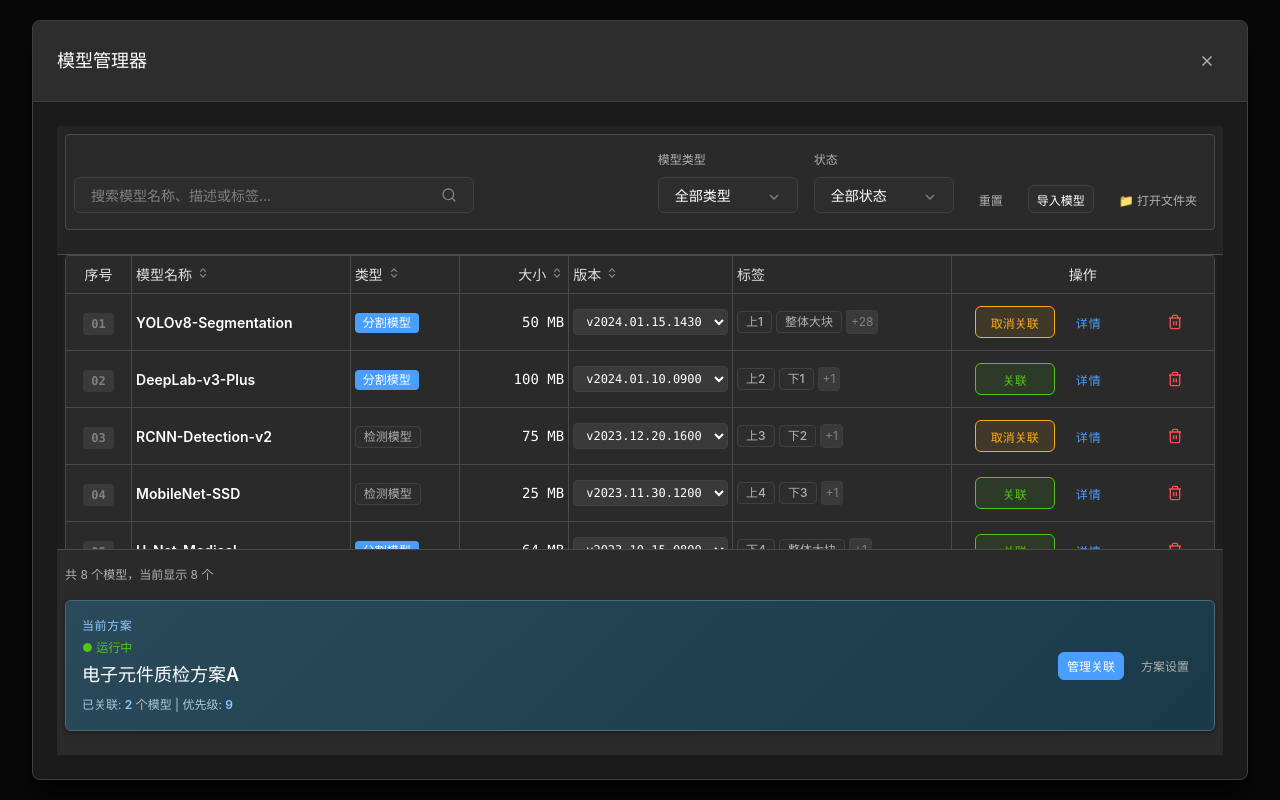
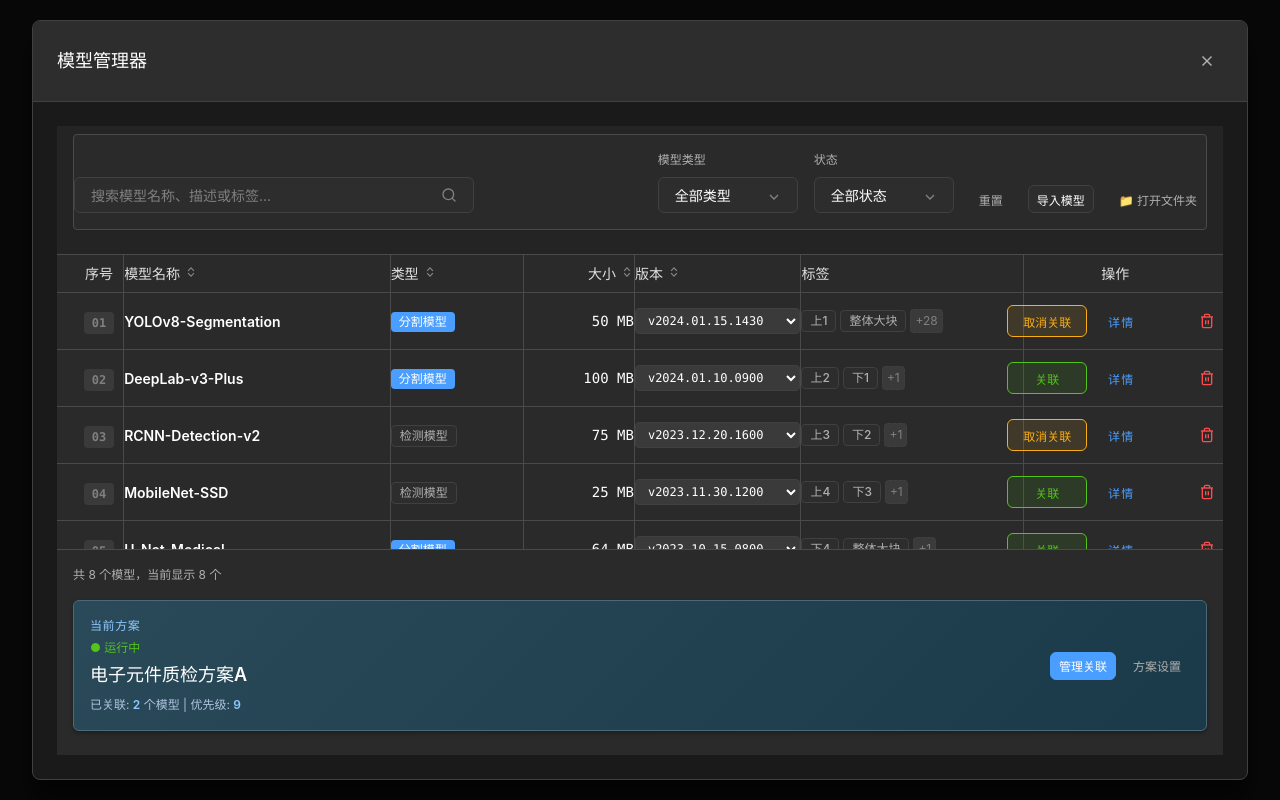
Before and after one commit to PykeW/Model-package-manager, a React (Vite) app: page / in a window 1280 px wide. Built offline with nearby package versions, Linux system fonts and the light colour scheme.

Commit message:
feat：优化模型管理和表格组件样式，新增可调整列宽的表格功能，提升用户交互体验

```diff
--- a/src/components/ModelManager/ModelFilter.module.css
+++ b/src/components/ModelManager/ModelFilter.module.css
@@ -6,7 +6,7 @@
   display: flex;
   align-items: end;
   gap: var(--spacing-md);
-  padding: var(--spacing-md) var(--spacing-sm);
+  padding: var(--spacing-md) 0;
   background-color: #2a2a2a;
   border: 1px solid #4a4a4a;
   border-radius: 4px;
--- a/src/components/ModelManager/ModelManager.module.css
+++ b/src/components/ModelManager/ModelManager.module.css
@@ -58,14 +58,14 @@
 
 .filterSection {
   flex-shrink: 0;
-  padding: var(--spacing-sm) var(--spacing-sm);
+  padding: var(--spacing-sm) var(--spacing-md);
   background-color: #242424;
   border-bottom: 1px solid #4a4a4a;
 }
 
 .tableSection {
   flex: 1;
-  padding: 0 var(--spacing-sm);
+  padding: 0;
   overflow: hidden;
   display: flex;
   flex-direction: column;
@@ -84,7 +84,7 @@
   flex-shrink: 0;
   background-color: #2a2a2a;
   border-top: 1px solid #4a4a4a;
-  padding: var(--spacing-md) var(--spacing-sm);
+  padding: var(--spacing-md);
 }
 
 .modelCount {
--- a/src/components/ModelTable/ModelTable.tsx
+++ b/src/components/ModelTable/ModelTable.tsx
@@ -45,7 +45,7 @@ export const ModelTable: React.FC<ModelTableProps> = ({
     {
       key: 'index',
       label: '序号',
-      width: '60px',
+      width: '6%',
       align: 'center',
       render: (_, __, index) => (
         <span className={styles.indexCell}>
@@ -57,10 +57,10 @@ export const ModelTable: React.FC<ModelTableProps> = ({
       key: 'name',
       label: '模型名称',
       sortable: true,
-      width: '200px',
-      render: (value: string, model: Model) => (
+      width: '24%',
+      render: (value: unknown, model: Model) => (
         <div className={styles.nameCell}>
-          <span className={styles.modelName}>{value}</span>
+          <span className={styles.modelName}>{String(value)}</span>
           <button
             className={styles.editButton}
             onClick={(e) => {
@@ -82,11 +82,11 @@ export const ModelTable: React.FC<ModelTableProps> = ({
       key: 'type',
       label: '类型',
       sortable: true,
-      width: '100px',
-      render: (value) => (
+      width: '12%',
+      render: (value: unknown) => (
         <Tag
-          label={value === 'segmentation' ? '分割模型' : '检测模型'}
-          color={value === 'segmentation' ? 'primary' : 'secondary'}
+          label={String(value) === 'segmentation' ? '分割模型' : '检测模型'}
+          color={String(value) === 'segmentation' ? 'primary' : 'secondary'}
         />
       )
     },
@@ -95,9 +95,9 @@ export const ModelTable: React.FC<ModelTableProps> = ({
       key: 'size',
       label: '大小',
       sortable: true,
-      width: '100px',
+      width: '10%',
       align: 'right',
-      render: (_, model) => (
+      render: (_, model: Model) => (
         <span className={styles.sizeCell}>
           {formatFileSize(model.metadata.size)}
         </span>
@@ -107,46 +107,52 @@ export const ModelTable: React.FC<ModelTableProps> = ({
       key: 'version',
       label: '版本',
       sortable: true,
-      width: '150px',
-      render: (value) => (
+      width: '15%',
+      render: (value: unknown) => {
+        const versionValue = String(value);
+        return (
           <div className={styles.versionCell}>
             <select
               className={styles.versionSelect}
-            value={value}
+              value={versionValue}
               onChange={(e) => console.log('Version changed:', e.target.value)}
             >
-            <option value={value}>{value}</option>
+              <option value={versionValue}>{versionValue}</option>
               {/* 这里可以添加其他版本选项 */}
             </select>
           </div>
-      )
+        );
+      }
     },
     {
       key: 'tags',
       label: '标签',
-      width: '200px',
-      render: (value: string[]) => (
+      width: '20%',
+      render: (value: unknown) => {
+        const tags = Array.isArray(value) ? value : [];
+        return (
           <div className={styles.tagsCell}>
-          {value.slice(0, 2).map((tag, index) => (
+            {tags.slice(0, 2).map((tag, index) => (
               <Tag
                 key={index}
-              label={tag}
+                label={String(tag)}
                 color="secondary"
                 className={styles.tag}
               />
             ))}
-          {value.length > 2 && (
+            {tags.length > 2 && (
               <span className={styles.moreTagsIndicator}>
-              +{value.length - 2}
+                +{tags.length - 2}
               </span>
             )}
           </div>
-      )
+        );
+      }
     },
     {
       key: 'actions',
       label: '操作',
-      width: '180px',
+      width: '18%',
       align: 'center',
       render: (_, model) => (
         <div className={styles.actionsCell}>
@@ -252,7 +258,7 @@ export const ModelTable: React.FC<ModelTableProps> = ({
   // 增强表格列，添加排序处理
   const enhancedColumns = columns.map(column => ({
     ...column,
-    render: column.render || ((value: any) => value),
+    render: column.render || ((value: unknown) => String(value)),
     onClick: column.sortable ? () => handleSort(column) : undefined
   }));
 
--- /dev/null
+++ b/src/components/UI/Table/ResizableTable.module.css
@@ -0,0 +1,88 @@
+/**
+ * ResizableTable组件样式 - 可拖动调整列宽的表格
+ */
+
+.resizableTableContainer {
+  position: relative;
+  width: 100%;
+}
+
+.headerCell {
+  position: relative;
+  display: flex;
+  align-items: center;
+  width: 100%;
+  height: 100%;
+}
+
+.headerLabel {
+  flex: 1;
+  overflow: hidden;
+  text-overflow: ellipsis;
+  white-space: nowrap;
+}
+
+.resizeHandle {
+  position: absolute;
+  right: 0;
+  top: 0;
+  bottom: 0;
+  width: 4px;
+  cursor: col-resize;
+  background-color: transparent;
+  border-right: 1px solid #4a4a4a;
+  transition: background-color 0.2s ease;
+  z-index: 1;
+}
+
+.resizeHandle:hover {
+  background-color: #4a9eff;
+  border-right-color: #4a9eff;
+}
+
+.resizeHandle:active {
+  background-color: #4a9eff;
+  border-right-color: #4a9eff;
+}
+
+/* 拖拽时的全局样式 */
+body.resizing {
+  cursor: col-resize !important;
+  user-select: none !important;
+}
+
+body.resizing * {
+  cursor: col-resize !important;
+  user-select: none !important;
+}
+
+/* 确保表格列正确调整大小 */
+.resizableTableContainer table {
+  table-layout: fixed;
+  width: 100%;
+}
+
+.resizableTableContainer th,
+.resizableTableContainer td {
+  overflow: hidden;
+  text-overflow: ellipsis;
+  white-space: nowrap;
+  position: relative;
+}
+
+/* 响应式设计 */
+@media (max-width: 768px) {
+  .resizeHandle {
+    width: 6px;
+  }
+}
+
+/* 防止拖拽时文本选择 */
+.resizableTableContainer.resizing {
+  user-select: none;
+}
+
+.resizableTableContainer.resizing th,
+.resizableTableContainer.resizing td {
+  user-select: none;
+}
--- a/src/components/UI/Table/Table.module.css
+++ b/src/components/UI/Table/Table.module.css
@@ -5,8 +5,6 @@
 .tableWrapper {
   position: relative;
   overflow: auto;
-  border: 1px solid #4a4a4a;
-  border-radius: 4px;
   background-color: #2a2a2a;
 }
 
@@ -14,6 +12,7 @@
   width: 100%;
   border-collapse: collapse;
   font-size: var(--font-sm);
+  table-layout: fixed;
 }
 
 .tableHeader {
@@ -24,7 +23,7 @@
 }
 
 .tableHeaderCell {
-  padding: var(--spacing-sm) var(--spacing-xs);
+  padding: var(--spacing-sm) 0;
   text-align: left;
   font-weight: var(--font-semibold);
   color: #e0e0e0;
@@ -32,10 +31,51 @@
   border-right: 1px solid #4a4a4a;
   white-space: nowrap;
   user-select: none;
+  position: relative;
+}
+
+.tableHeaderCell:first-child {
+  padding-left: calc(var(--spacing-md) + 2px);
 }
 
 .tableHeaderCell:last-child {
+  padding-right: var(--spacing-md);
   border-right: none;
+}
+
+/* 列宽调整拖拽条 */
+.resizeHandle {
+  position: absolute;
+  right: 0;
+  top: 0;
+  bottom: 0;
+  width: 4px;
+  cursor: col-resize;
+  background-color: transparent;
+  transition: background-color 0.2s ease;
+  z-index: 10;
+}
+
+.resizeHandle:hover {
+  background-color: #4a9eff;
+}
+
+.resizeHandle:active {
+  background-color: #4a9eff;
+}
+
+/* 隐藏最后一列的拖拽条 */
+.tableHeaderCell:last-child .resizeHandle {
+  display: none;
+}
+
+/* 拖拽时的样式 */
+.table.resizing {
+  user-select: none;
+}
+
+.table.resizing * {
+  user-select: none;
 }
 
 .sortable {
@@ -88,14 +128,19 @@
 }
 
 .tableCell {
-  padding: var(--spacing-sm) var(--spacing-xs);
+  padding: var(--spacing-sm) 0;
   color: #b0b0b0;
   border-bottom: 1px solid #4a4a4a;
   border-right: 1px solid #4a4a4a;
   vertical-align: middle;
 }
 
+.tableCell:first-child {
+  padding-left: calc(var(--spacing-md) + 2px);
+}
+
 .tableCell:last-child {
+  padding-right: var(--spacing-md);
   border-right: none;
 }
 
--- a/src/components/UI/Table/Table.tsx
+++ b/src/components/UI/Table/Table.tsx
@@ -2,6 +2,7 @@
  * Table组件 - 工业风格表格
  */
 
+import { useState, useRef, useCallback } from 'react';
 import type { TableProps } from '../../../types';
 import styles from './Table.module.css';
 
@@ -14,9 +15,19 @@ export const Table = <T extends Record<string, any>>({
   className = '',
   ...props
 }: TableProps<T>) => {
+  const [isResizing, setIsResizing] = useState(false);
+  const tableRef = useRef<HTMLTableElement>(null);
+  const resizingRef = useRef<{
+    columnIndex: number;
+    startX: number;
+    startWidth: number;
+    nextWidth: number;
+  } | null>(null);
+
   const tableClasses = [
     styles.table,
     loading && styles.loading,
+    isResizing && styles.resizing,
     className
   ].filter(Boolean).join(' ');
 
@@ -25,6 +36,59 @@ export const Table = <T extends Record<string, any>>({
       onRowClick(row, index);
     }
   };
+
+  const handleResizeStart = useCallback((e: React.MouseEvent, columnIndex: number) => {
+    e.preventDefault();
+
+    if (!tableRef.current) return;
+
+    const headerCells = tableRef.current.querySelectorAll('th');
+    const currentCell = headerCells[columnIndex] as HTMLElement;
+    const nextCell = headerCells[columnIndex + 1] as HTMLElement;
+
+    if (!currentCell || !nextCell) return;
+
+    resizingRef.current = {
+      columnIndex,
+      startX: e.clientX,
+      startWidth: currentCell.offsetWidth,
+      nextWidth: nextCell.offsetWidth,
+    };
+
+    setIsResizing(true);
+    document.addEventListener('mousemove', handleResizeMove);
+    document.addEventListener('mouseup', handleResizeEnd);
+    document.body.style.cursor = 'col-resize';
+    document.body.style.userSelect = 'none';
+  }, []);
+
+  const handleResizeMove = useCallback((e: MouseEvent) => {
+    if (!resizingRef.current || !tableRef.current) return;
+
+    const { columnIndex, startX, startWidth, nextWidth } = resizingRef.current;
+    const deltaX = e.clientX - startX;
+
+    const newCurrentWidth = Math.max(50, startWidth + deltaX);
+    const newNextWidth = Math.max(50, nextWidth - deltaX);
+
+    const headerCells = tableRef.current.querySelectorAll('th');
+    const currentCell = headerCells[columnIndex] as HTMLElement;
+    const nextCell = headerCells[columnIndex + 1] as HTMLElement;
+
+    if (currentCell && nextCell) {
+      currentCell.style.width = `${newCurrentWidth}px`;
+      nextCell.style.width = `${newNextWidth}px`;
+    }
+  }, []);
+
+  const handleResizeEnd = useCallback(() => {
+    resizingRef.current = null;
+    setIsResizing(false);
+    document.removeEventListener('mousemove', handleResizeMove);
+    document.removeEventListener('mouseup', handleResizeEnd);
+    document.body.style.cursor = '';
+    document.body.style.userSelect = '';
+  }, [handleResizeMove]);
 
   return (
     <div className={styles.tableWrapper}>
@@ -49,10 +113,10 @@ export const Table = <T extends Record<string, any>>({
         </div>
       )}
 
-      <table className={tableClasses} {...props}>
+      <table ref={tableRef} className={tableClasses} {...props}>
         <thead className={styles.tableHeader}>
           <tr>
-            {columns.map((column) => (
+            {columns.map((column, index) => (
               <th
                 key={column.key}
                 className={[
@@ -69,6 +133,12 @@ export const Table = <T extends Record<string, any>>({
                       <path d="M7 10l5-5 5 5M7 14l5 5 5-5" />
                     </svg>
                   </span>
+                )}
+                {index < columns.length - 1 && (
+                  <div
+                    className={styles.resizeHandle}
+                    onMouseDown={(e) => handleResizeStart(e, index)}
+                  />
                 )}
               </th>
             ))}
```
Also changed, not shown: src/components/UI/Table/ResizableTable.tsx (added, +123 -0 lines). Lines whose indentation alone changed are shown as unchanged.
